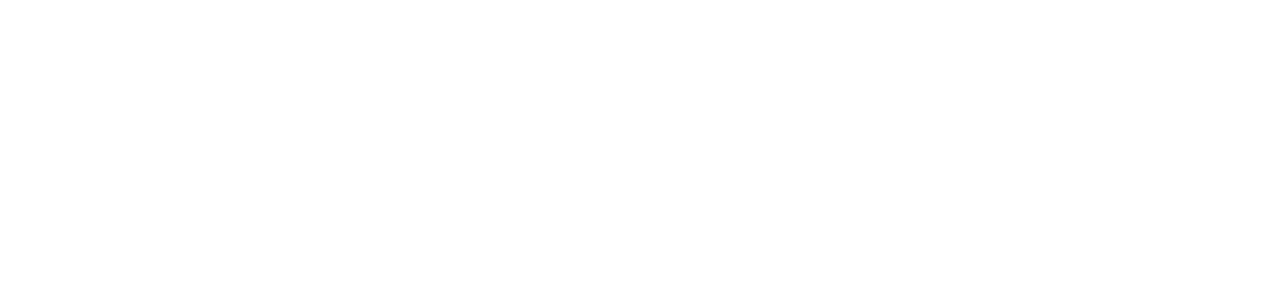
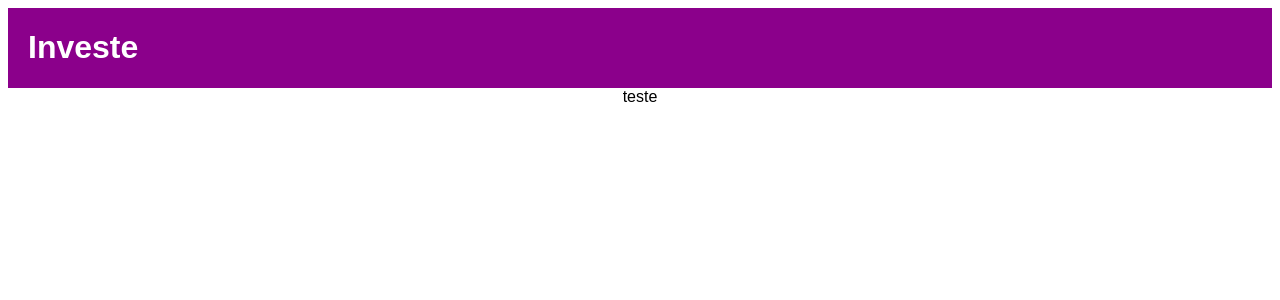
Before and after one commit to redsmedeiros/Investe, a React (Create React App) app: page / in a window 1280 px wide. Shown: the top 300 px of the page. Built offline with nearby package versions, Linux system fonts and the light colour scheme.

Commit message:
Update Investimentos.js and Navbar.js

```diff
--- a/src/Investimentos.js
+++ b/src/Investimentos.js
@@ -1,5 +1,5 @@
 const investimentos = () => {
-  return <div></div>;
+  return <div>teste</div>;
 };
 
 export default investimentos;
--- /dev/null
+++ b/src/Navbar.css
@@ -0,0 +1,10 @@
+.navbar{
+    background-color: #8b008b;
+    display: flex;
+    justify-content: flex-start;
+    padding: 0 20px;
+}
+
+.navbar h1{
+    color:white;
+}
--- a/src/Navbar.js
+++ b/src/Navbar.js
@@ -1,5 +1,10 @@
+import "./Navbar.css"
+
 const Navbar = () => {
-  return <div></div>;
+  return (<div className="navbar">
+      <h1>Investe</h1>
+
+  </div>)
 };
 
 export default Navbar;
```
Also changed, not shown: 1 other file (tests, documents, lock files or other folders).
